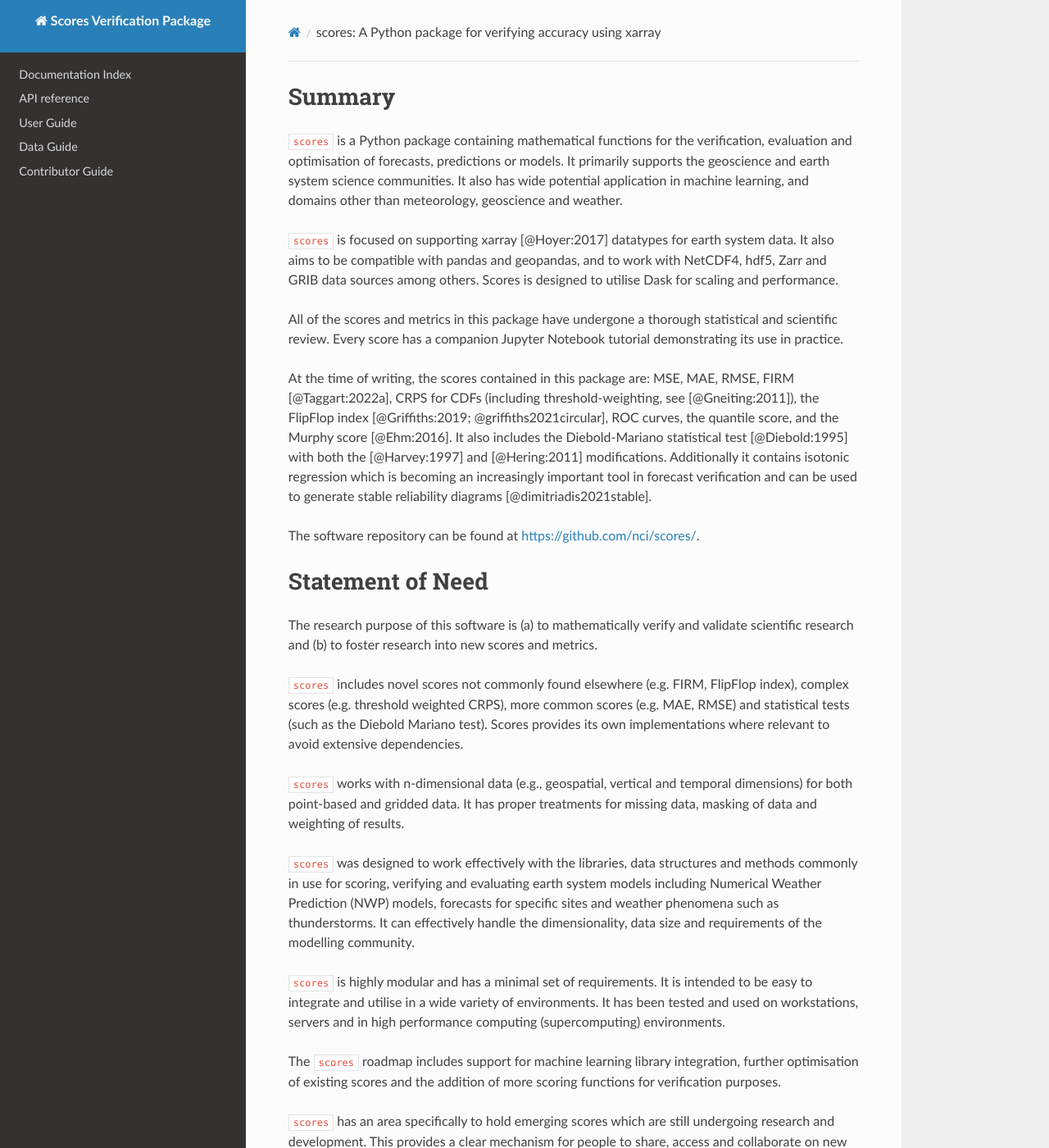
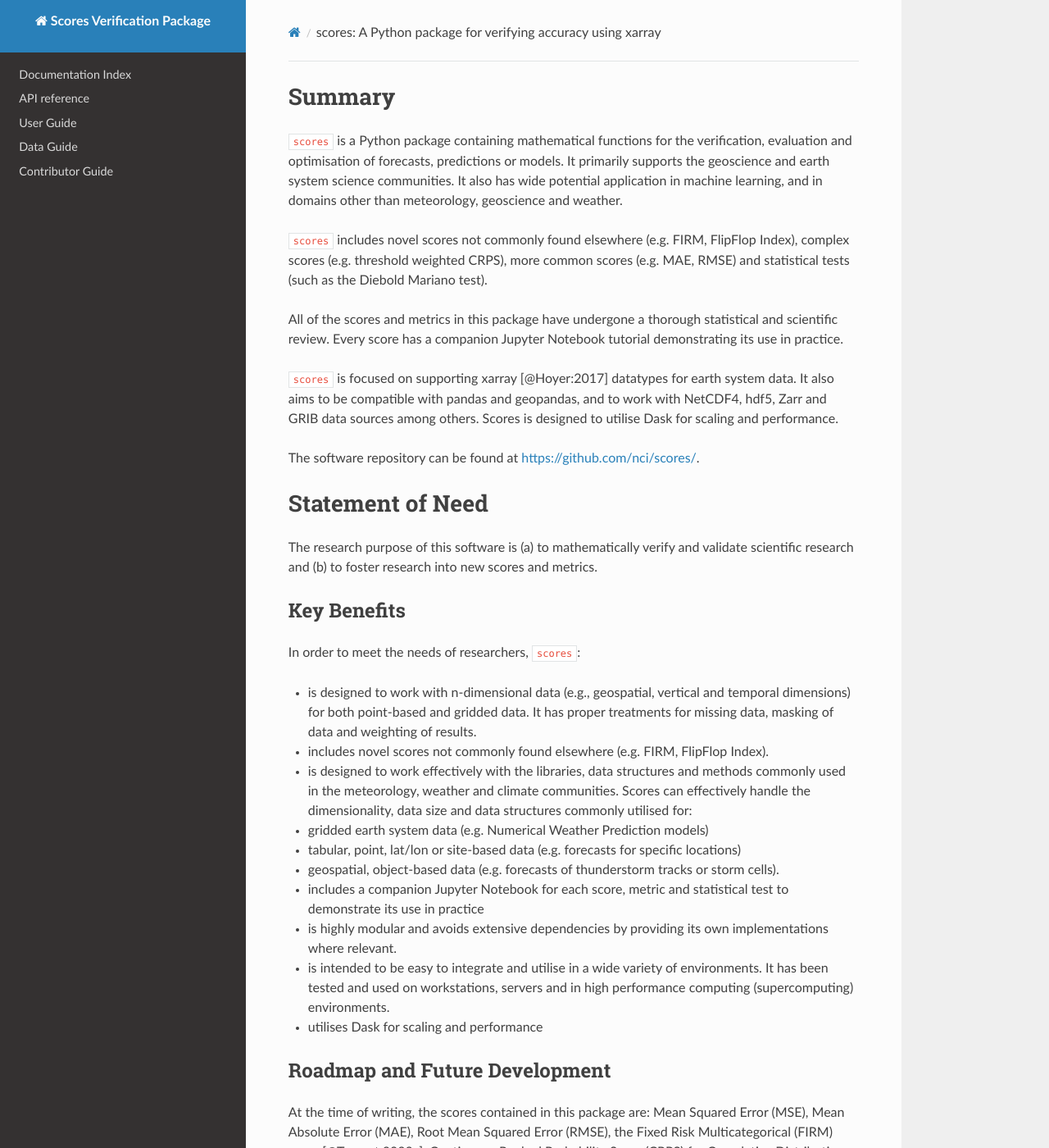
Before and after one commit to nci/scores, an MkDocs documentation site: the page built from docs/paper.md, in a window 1280 px wide and 1400 px high. Shown: the whole window at 82% size. Built offline with MkDocs 1.6.1, drawn with Linux system fonts in a browser that asks for light colours; nearby versions of some CDN libraries; some of the changed text lies outside the part shown.

Commit message:
133 further updates to the paper (#134)
* Further updates and language change

* Improve clarity on the use in literature

* Removed a comma

* Potential reword of prior use for clarity

* Further updated the statement of need, see Related Academic Work and Related Software Packages

* Expanded acronyms in the list of current scores

* Further idea tweaking

* Adjust the key benefits section, including with more detail where needed

* Attempt to infer the right way to form lists for the PDF generator

* Further adjustments to the paper

* Removed superfluous brackets

* Update paper.md

Updated wording on the roadmap

Signed-off-by: tennlee <134973832+tennlee@users.noreply.github.com>

* Update paper.md

Added sentence at the list of the current scores paragraph

Signed-off-by: tennlee <134973832+tennlee@users.noreply.github.com>

---------

Signed-off-by: tennlee <134973832+tennlee@users.noreply.github.com>

```diff
--- a/docs/paper.md
+++ b/docs/paper.md
@@ -24,13 +24,13 @@ bibliography: paper.bib
 
 # Summary
 
-`scores` is a Python package containing mathematical functions for the verification, evaluation and optimisation of forecasts, predictions or models. It primarily supports the geoscience and earth system science communities. It also has wide potential application in machine learning, and domains other than meteorology, geoscience and weather.
+`scores` is a Python package containing mathematical functions for the verification, evaluation and optimisation of forecasts, predictions or models. It primarily supports the geoscience and earth system science communities. It also has wide potential application in machine learning, and in domains other than meteorology, geoscience and weather.
 
-`scores` is focused on supporting xarray [@Hoyer:2017] datatypes for earth system data. It also aims to be compatible with pandas and geopandas, and to work with NetCDF4, hdf5, Zarr and GRIB data sources among others. Scores is designed to utilise Dask for scaling and performance.
+`scores` includes novel scores not commonly found elsewhere (e.g. FIRM, FlipFlop Index), complex scores (e.g. threshold weighted CRPS), more common scores (e.g. MAE, RMSE) and statistical tests (such as the Diebold Mariano test).
 
 All of the scores and metrics in this package have undergone a thorough statistical and scientific review. Every score has a companion Jupyter Notebook tutorial demonstrating its use in practice.
 
-At the time of writing, the scores contained in this package are: MSE, MAE, RMSE, FIRM [@Taggart:2022a], CRPS for CDFs (including threshold-weighting, see [@Gneiting:2011]), the FlipFlop index [@Griffiths:2019; @griffiths2021circular], ROC curves, the quantile score, and the Murphy score [@Ehm:2016]. It also includes the Diebold-Mariano statistical test [@Diebold:1995] with both the [@Harvey:1997] and [@Hering:2011] modifications. Additionally it contains isotonic regression which is becoming an increasingly important tool in forecast verification and can be used to generate stable reliability diagrams [@dimitriadis2021stable].
+`scores` is focused on supporting xarray [@Hoyer:2017] datatypes for earth system data. It also aims to be compatible with pandas and geopandas, and to work with NetCDF4, hdf5, Zarr and GRIB data sources among others. Scores is designed to utilise Dask for scaling and performance.
 
 The software repository can be found at [https://github.com/nci/scores/](https://github.com/nci/scores/).
 
@@ -38,23 +38,45 @@ The software repository can be found at [https://github.com/nci/scores/](https:/
 
 The research purpose of this software is (a) to mathematically verify and validate scientific research and (b) to foster research into new scores and metrics.
 
-`scores` includes novel scores not commonly found elsewhere (e.g. FIRM, FlipFlop index), complex scores (e.g. threshold weighted CRPS), more common scores (e.g. MAE, RMSE) and statistical tests (such as the Diebold Mariano test). Scores provides its own implementations where relevant to avoid extensive dependencies.
+## Key Benefits
 
-`scores` works with n-dimensional data (e.g., geospatial, vertical and temporal dimensions) for both point-based and gridded data. It has proper treatments for missing data, masking of data and weighting of results.
+In order to meet the needs of researchers, `scores`:
 
-`scores` was designed to work effectively with the libraries, data structures and methods commonly in use for scoring, verifying and evaluating earth system models including Numerical Weather Prediction (NWP) models, forecasts for specific sites and weather phenomena such as thunderstorms. It can effectively handle the dimensionality, data size and requirements of the modelling community.
+- is designed to work with n-dimensional data (e.g., geospatial, vertical and temporal dimensions) for both point-based and gridded data. It has proper treatments for missing data, masking of data and weighting of results.
+- includes novel scores not commonly found elsewhere (e.g. FIRM, FlipFlop Index).
+- is designed to work effectively with the libraries, data structures and methods commonly used in the meteorology, weather and climate communities. Scores can effectively handle the dimensionality, data size and data structures commonly utilised for:
+  - gridded earth system data (e.g. Numerical Weather Prediction models)
+  - tabular, point, lat/lon or site-based data (e.g. forecasts for specific locations)
+  - geospatial, object-based data (e.g. forecasts of thunderstorm tracks or storm cells).
+- includes a companion Jupyter Notebook for each score, metric and statistical test to demonstrate its use in practice
+- is highly modular and avoids extensive dependencies by providing its own implementations where relevant.
+- is intended to be easy to integrate and utilise in a wide variety of environments. It has been tested and used on workstations, servers and in high performance computing (supercomputing) environments.
+- utilises Dask for scaling and performance
 
-`scores` is highly modular and has a minimal set of requirements. It is intended to be easy to integrate and utilise in a wide variety of environments. It has been tested and used on workstations, servers and in high performance computing (supercomputing) environments.
+## Roadmap and Future Development
 
-The `scores` roadmap includes support for machine learning library integration, further optimisation of existing scores and the addition of more scoring functions for verification purposes.
+At the time of writing, the scores contained in this package are: Mean Squared Error (MSE), Mean Absolute Error (MAE), Root Mean Squared Error (RMSE), the Fixed Risk Multicategorical (FIRM) score [@Taggart:2022a], Continuous Ranked Probability Score (CRPS) for Cumulative Distribution Functions (CDFs) (including threshold-weighting, see [@Gneiting:2011]), the FlipFlop Index [@Griffiths:2019; @griffiths2021circular], Receiver Operating Characteristic (ROC) curves, the quantile score, and the Murphy score [@Ehm:2016]. It also includes the Diebold-Mariano statistical test [@Diebold:1995] with both the [@Harvey:1997] and [@Hering:2011] modifications. Additionally it contains isotonic regression which is becoming an increasingly important tool in forecast verification and can be used to generate stable reliability diagrams [@dimitriadis2021stable]. We anticipate more scores, metrics and statistical techniques will be added over time.
+
+The `scores` roadmap includes:
+
+- The addition of more scores, metrics and statistical techniques
+- Further optimisation and performance improvements
+- Increased support for machine learning library integration
+- Additional notebooks exploring complex use cases in depth
 
 `scores` has an area specifically to hold emerging scores which are still undergoing research and development. This provides a clear mechanism for people to share, access and collaborate on new scores, and be able to easily re-use versioned implementations of those scores.
 
-`scores` has been used in research papers (e.g., [@loveday2023userfocused]).
+## Use in Academic Work
 
-## Related Works
+In 2015, the Australian Bureau of Meteorology began developing a new verification system called Jive. For a description of Jive see [@Loveday:2023].
 
-`scores` has arisen from, and now supports, the Jive verification system, described by [@Loveday:2023]. `scores` includes the mathematical functions from this package and is intended to modularise these components. The Jive metrics have been used by [@Griffiths:2017], [@Foley:2020], [@Taggart:2022b], [@Taggart:2022c] and [@Taggart:2022d].
+The Jive verification metrics have been used by [@Griffiths:2017], [@Foley:2020], [@Taggart:2022b], [@Taggart:2022c] and [@Taggart:2022d].
+
+`scores` has arisen from, and now supports, the Jive verification system. `scores` includes mathematical functions from Jive and is intended to modularise these functions and make them available as an open source package.
+
+`scores` has been used to explore user-focused approaches to evaluating probabilistic and categorical forecasts [@loveday2023userfocused].
+
+## Related Software Packages
 
 `climpred` [@Brady:2021] provides some related functionality and provides many of the same scores. `climpred` does not contain some of the novel functions contained within `scores`, and at the same time makes some design choices specifically associated with climate modelling which do not generalise as effectively to broader use cases as may be needed in some circumstances. Releasing `scores` separately allows the differing design philosophies to be considered by the community.
 
```
